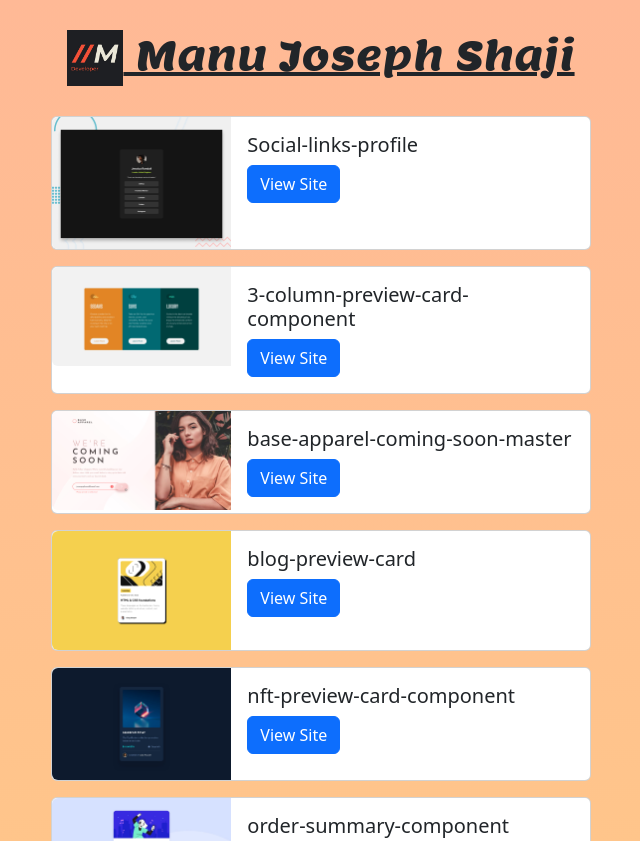
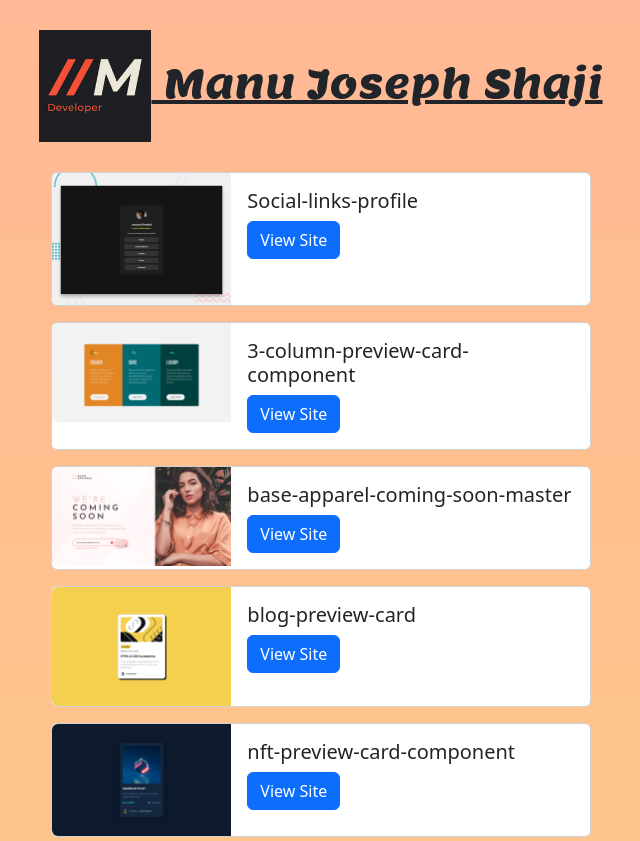
Before and after one commit to manujosephshaji/My-Creation, a plain HTML site: page index.html in a window 1280 px wide. Shown: the top 841 px of the page, without its empty margins (319-959 px from the left). Drawn offline with nearby package versions, Linux system fonts and the light colour scheme.

Commit message:
Update style.css

```diff
--- a/style.css
+++ b/style.css
@@ -10,7 +10,7 @@ body{
     text-decoration: underline;
 }
 .logo img{
-    width: 3.5rem;
+    width: 7rem;
 }
 .card:hover{
     box-shadow: rgba(0, 0, 0, 0.35) 0px 5px 15px;
```
